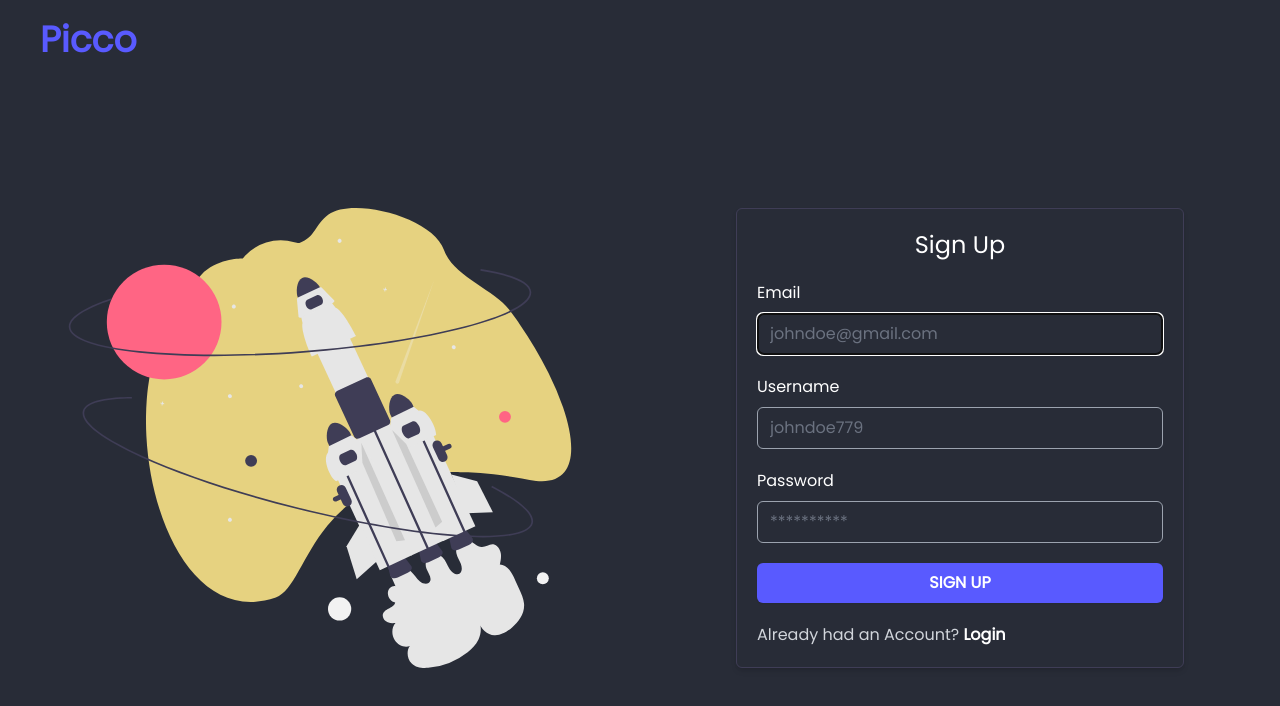
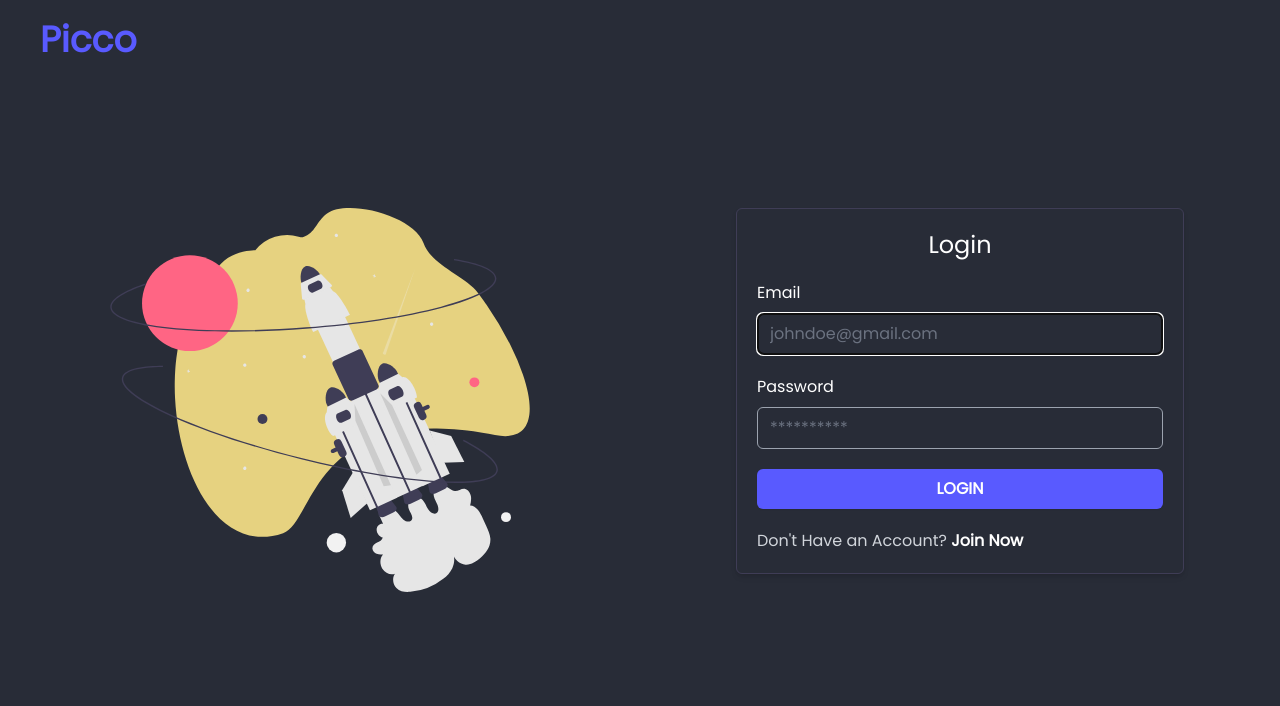
Before and after one commit to Avin008/social-media-app, a Next.js app: page / in a window 1280 px wide. Shown: the top 706 px of the page. Built offline with nearby package versions, Linux system fonts and the light colour scheme.

Commit message:
feat: added change form

```diff
--- a/app/page.tsx
+++ b/app/page.tsx
@@ -1,18 +1,40 @@
+"use client";
 import Banner from "@/components/Banner";
 import LoginForm from "@/components/LoginForm";
 import Navbar from "@/components/Navbar";
 import SignupForm from "@/components/SignupForm";
 import Image from "next/image";
+import { useState } from "react";
+
+type CurrentForm = "login-form" | "signup-form";
 
 export default function Home() {
+  const [currentForm, setCurrentForm] =
+    useState<CurrentForm>("login-form");
+
+  const changeFormHandler = () => {
+    setCurrentForm((currentForm) =>
+      currentForm === "login-form"
+        ? "signup-form"
+        : "login-form"
+    );
+  };
+
   return (
     <main className="h-screen bg-background flex items-center">
       <Navbar />
       <div className="h-96 w-full grid grid-cols-2">
         <Banner />
         <div>
-          {/* <LoginForm /> */}
-          <SignupForm />
+          {currentForm === "login-form" ? (
+            <LoginForm
+              changeFormHandler={changeFormHandler}
+            />
+          ) : (
+            <SignupForm
+              changeFormHandler={changeFormHandler}
+            />
+          )}
         </div>
       </div>
     </main>
--- a/components/LoginForm.tsx
+++ b/components/LoginForm.tsx
@@ -1,6 +1,5 @@
 "use client";
 
-import Link from "next/link";
 import { useState, useRef, useEffect } from "react";
 
 type LoginCredentials = {
@@ -8,7 +7,11 @@ type LoginCredentials = {
   password: string;
 };
 
-const LoginForm = () => {
+const LoginForm = ({
+  changeFormHandler,
+}: {
+  changeFormHandler: () => void;
+}) => {
   const [loginCredentials, setLoginCredentials] =
     useState<LoginCredentials>({
       email: "",
@@ -31,13 +34,6 @@ const LoginForm = () => {
       ...prev,
       [name]: value,
     }));
-  };
-
-  const guestLogin = () => {
-    setLoginCredentials({
-      email: "johndoe@gmail.com",
-      password: "johndoe@12345",
-    });
   };
 
   const formHandler = (e: React.FormEvent) => {
@@ -82,12 +78,12 @@ const LoginForm = () => {
           </button>
           <span className="mt-2 text-gray-300">
             Don't Have an Account?{" "}
-            <Link
-              href="/signup"
+            <button
               className="font-semibold text-white hover:underline hover:underline-offset-2"
+              onClick={changeFormHandler}
             >
               Join Now
-            </Link>
+            </button>
           </span>
         </div>
       </form>
--- a/components/SignupForm.tsx
+++ b/components/SignupForm.tsx
@@ -1,5 +1,4 @@
 "use client";
-import Link from "next/link";
 import { useState, useRef, useEffect } from "react";
 
 type SignupCredentials = {
@@ -8,7 +7,11 @@ type SignupCredentials = {
   password: string;
 };
 
-const SignupForm = () => {
+const SignupForm = ({
+  changeFormHandler,
+}: {
+  changeFormHandler: () => void;
+}) => {
   const [signupCredentials, setSignupCredentials] =
     useState<SignupCredentials>({
       username: "",
@@ -87,12 +90,12 @@ const SignupForm = () => {
           </button>
           <span className="mt-2 text-gray-300">
             Already had an Account?{" "}
-            <Link
-              href="/signup"
+            <button
               className="font-semibold text-white hover:underline hover:underline-offset-2"
+              onClick={changeFormHandler}
             >
               Login
-            </Link>
+            </button>
           </span>
         </div>
       </form>
```
